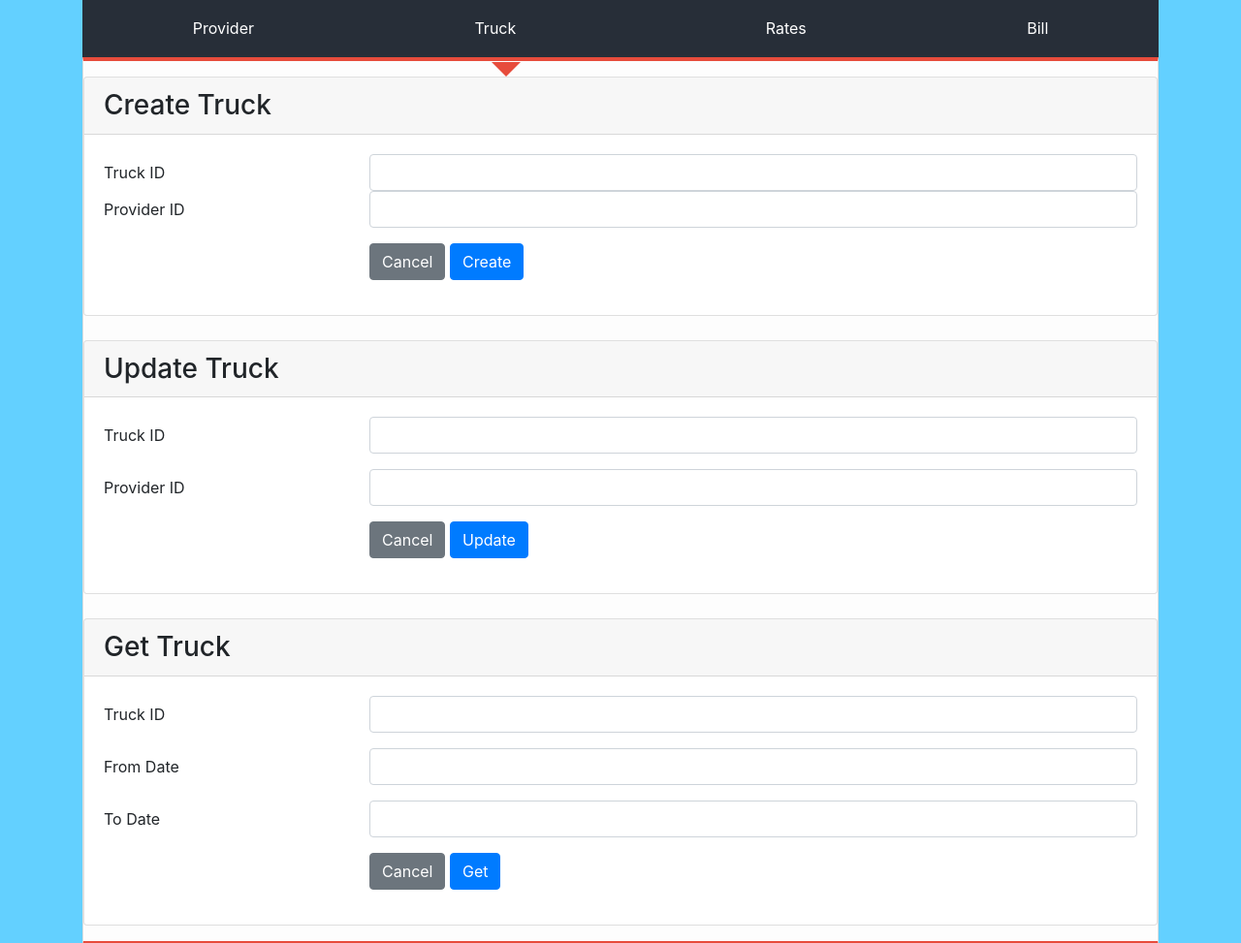
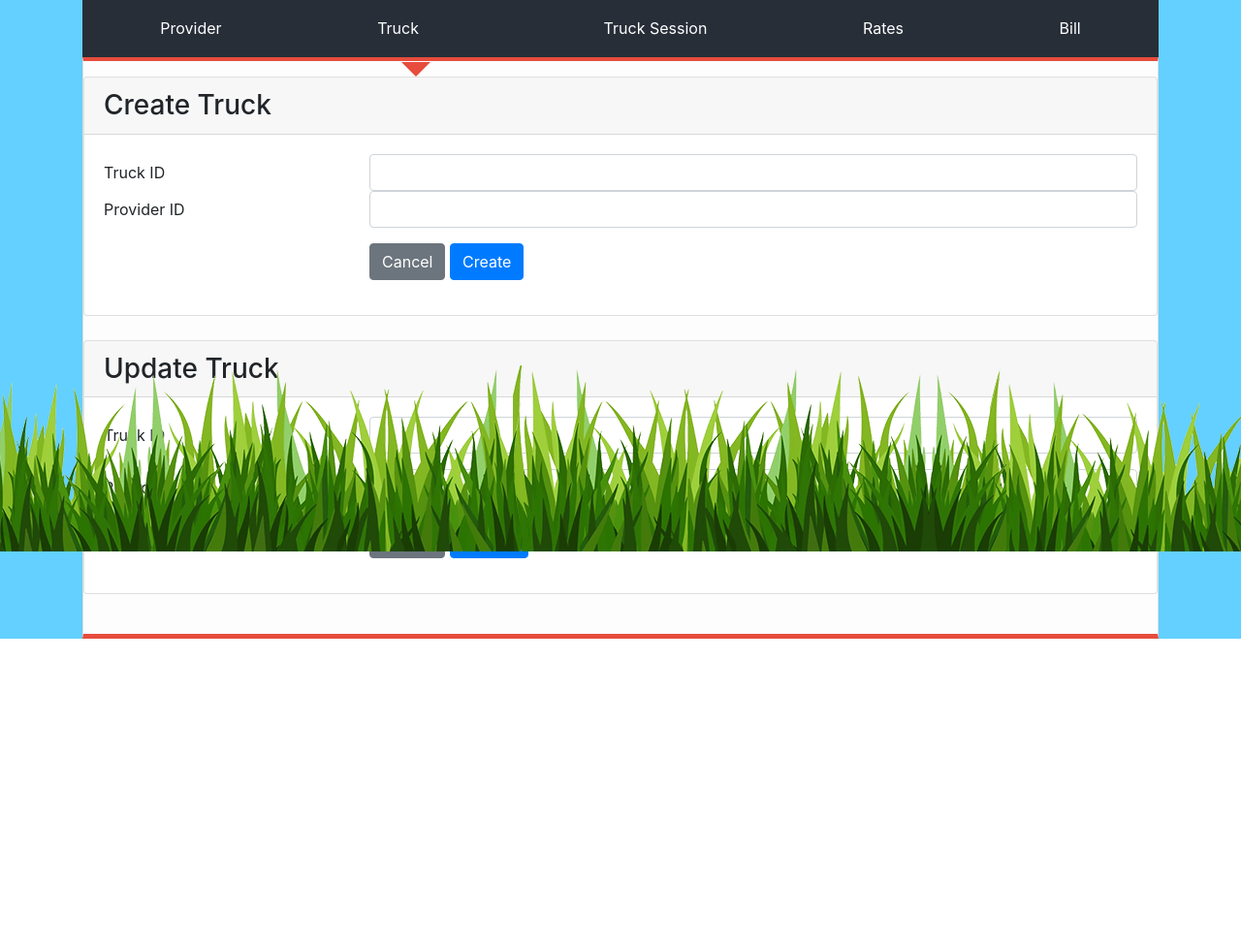
Before and after one commit to Ronemisimus/Gan_Shmuel_p, a Flask app: page / in a window 1280 px wide, after a click on "Truck". Shown: the part 231-1204 px from the top of the page at 97% size. After the commit the page ends 890 px from the top, so only its background shows below. Run offline with Flask 2, Linux system fonts and the light colour scheme; some libraries are stand-ins or nearby versions.

Commit message:
Improve GUI styling

```diff
--- /dev/null
+++ b/providers/app/flask-app/app/static/background.css
@@ -0,0 +1,53 @@
+@keyframes animatedClouds {
+  from {background-position-x:2247px;}
+  to {background-position-x:0;}
+  }
+@keyframes animatedGrass {
+  from {background-position-x:0;}
+  to {background-position-x:1301px;}
+  }
+
+  body {
+    margin:0;
+    padding:0;
+    background:#63D0FF;
+    height:100%;
+  }
+
+  #wrapper {
+    position:relative;
+    width:100%;
+    height:100%;
+  }
+
+  #ground {
+    background: url('./grass_tile-tinypng.png') repeat-x 0 0 transparent;
+    position: absolute;
+    bottom: 0;
+    left: 0;
+    z-index:2;
+    width: 100%;
+    height: 192px;
+    min-height:192px;
+    border:0 none transparent;
+    outline:0 none transparent;
+    -webkit-transform:translate3d(0,0,0.01);
+    transform:translate3d(0,0,0.01);
+    will-change: transform;
+    background-repeat: repeat-x;
+    animation: animatedGrass 11s linear infinite;
+  }
+
+  #clouds {
+    background: url('./bg-clouds2-tinypng.png') repeat-x 0 bottom #ACE6FF;
+    width:100%;
+    height:230px;
+    min-height:230px;
+    top:0;
+    left:0;
+    z-index:1;
+    -webkit-transform:translate3d(0,0,0.01);
+    transform:translate3d(0,0,0.01);
+    background-repeat: repeat-x;
+    animation: animatedClouds 40s linear infinite;
+  }
--- a/providers/app/flask-app/app/static/theme.css
+++ b/providers/app/flask-app/app/static/theme.css
@@ -1,45 +1,3 @@
-/* body{
-  margin:0;
-  padding:0;
-  background:#63D0FF;
-  height:100%;
-}
-
-#wrapper {
-  position:relative;
-  width:100%;
-  height:100%;
-}
-
-#clouds{
-  background:url("https://s3-us-west-2.amazonaws.com/s.cdpn.io/56901/bg-clouds2-tinypng.png") repeat-x 0 bottom #ACE6FF;
-  width:100%;
-  height:230px; /*190px*/
-  min-height:230px;
-  position:absolute;
-  top:0;
-  left:0;
-  z-index:1;
-  -webkit-transform:translate3d(0,0,0.01);
-  transform:translate3d(0,0,0.01);
-} */
-
-#ground {
-  background:url('https://s3-us-west-2.amazonaws.com/s.cdpn.io/56901/grass_tile-tinypng.png') repeat-x 0 0 transparent;
-  position: absolute;
-  bottom: 0;
-  left: 0;
-  z-index:2;
-  width: 100%;
-  height: 192px;
-  min-height:192px;
-  border:0 none transparent;
-  outline:0 none transparent;
-  -webkit-transform:translate3d(0,0,0.01);
-  transform:translate3d(0,0,0.01);
-  will-change: transform;
-}
-
 nav > .nav.nav-tabs{
 
     border: none;
--- a/providers/app/flask-app/app/templates/index.html
+++ b/providers/app/flask-app/app/templates/index.html
@@ -7,6 +7,7 @@
     <link rel="stylesheet" href="https://stackpath.bootstrapcdn.com/bootstrap/4.4.1/css/bootstrap.min.css"
       integrity="sha384-Vkoo8x4CGsO3+Hhxv8T/Q5PaXtkKtu6ug5TOeNV6gBiFeWPGFN9MuhOf23Q9Ifjh" crossorigin="anonymous">
     <link rel="stylesheet" type="text/css" href="../static/theme.css">
+    <link rel="stylesheet" type="text/css" href="../static/background.css">
     <script src="https://code.jquery.com/jquery-3.4.1.min.js" crossorigin="anonymous"></script>
     <script src="https://cdn.jsdelivr.net/npm/popper.js@1.16.0/dist/umd/popper.min.js"
       integrity="sha384-Q6E9RHvbIyZFJoft+2mJbHaEWldlvI9IOYy5n3zV9zzTtmI3UksdQRVvoxMfooAo"
@@ -87,7 +88,6 @@
       function getRate() {
         $.get("/rates",
           function (data) {
-            console.log(data)
             window.location = "/rates"
           });
       }
@@ -113,82 +113,11 @@
         $("#getRateBtn").click(getRate)
         $("#getBillBtn").click(getBill)
       });
-      // wait until DOM is ready
-      document.addEventListener("DOMContentLoaded", function (event) {
-
-        function ground() {
-
-          var tl = new TimelineMax({
-            repeat: -1
-          });
-
-          tl.to("#ground", 20, {
-            backgroundPosition: "1301px 0px",
-            force3D: true,
-            rotation: 0.01,
-            z: 0.01,
-            autoRound: false,
-            ease: Linear.easeNone
-          });
-
-          return tl;
-        }
-
-        function clouds() {
-
-          var tl = new TimelineMax({
-            repeat: -1
-          });
-
-          tl.to("#clouds", 52, {
-            backgroundPosition: "-2247px bottom",
-            force3D: true,
-            rotation: 0.01,
-            z: 0.01,
-            //autoRound:false,
-            ease: Linear.easeNone
-          });
-
-          return tl;
-        }
-
-        var masterTL = new TimelineMax({
-          repeat: -1
-        });
-
-        // window load event makes sure image is
-        // loaded before running animation
-        window.onload = function () {
-
-          masterTL
-            .add(ground(), 0)
-            .add(clouds(), 0)
-            .timeScale(0.7)
-            .progress(1).progress(0)
-            .play();
-
-        };
-
-      });
     </script>
 
-  <body style="margin:0;
-  padding:0;
-  background:#63D0FF;
-  height:100%;">
-    <div id="wrapper" style="position:relative;
-    width:100%;
-    height:100%;">
-      <div id="clouds" style="background:url('https://s3-us-west-2.amazonaws.com/s.cdpn.io/56901/bg-clouds2-tinypng.png') repeat-x 0 bottom #ACE6FF;
-      width:100%;
-      height:230px; /*190px*/
-      min-height:230px;
-      top:0;
-      left:0;
-      z-index:1;
-      -webkit-transform:translate3d(0,0,0.01);
-      transform:translate3d(0,0,0.01);
-      "></div>
+  <body>
+    <div id="wrapper">
+      <div id="clouds"></div>
       <div class="container" style="position: relative; min-height: 60%;">
         <div class="row">
           <div class="col-md-12 ">
@@ -198,6 +127,8 @@
                   aria-controls="nav-provider" aria-selected="true">Provider</a>
                 <a class="nav-item nav-link" id="nav-profile-tab" data-toggle="tab" href="#nav-truck" role="tab"
                   aria-controls="nav-truck" aria-selected="false">Truck</a>
+                <a class="nav-item nav-link" id="nav-session-tab" data-toggle="tab" href="#nav-session" role="tab"
+                  aria-controls="nav-session" aria-selected="false">Truck Session</a>
                 <a class="nav-item nav-link" id="nav-contact-tab" data-toggle="tab" href="#nav-rates" role="tab"
                   aria-controls="nav-rates" aria-selected="false">Rates</a>
                 <a class="nav-item nav-link" id="nav-about-tab" data-toggle="tab" href="#nav-bill" role="tab"
@@ -318,40 +249,6 @@
                   </div>
                 </div>
                 <br>
-                <div class="card card-outline-secondary">
-                  <div class="card-header">
-                    <h3 class="mb-0">Get Truck</h3>
-                  </div>
-                  <div class="card-body">
-                    <form class="form" id="getTruckFrom" method="PUT" role="form" autocomplete="off">
-                      <div class="form-group row">
-                        <label class="col-lg-3 col-form-label form-control-label">Truck ID</label>
-                        <div class="col-lg-9">
-                          <input class="form-control" name="truck" type="text">
-                        </div>
-                      </div>
-                      <div class="form-group row">
-                        <label class="col-lg-3 col-form-label form-control-label">From Date</label>
-                        <div class="col-lg-9">
-                          <input class="form-control" name="from" type="number">
-                        </div>
-                      </div>
-                      <div class="form-group row">
-                        <label class="col-lg-3 col-form-label form-control-label">To Date</label>
-                        <div class="col-lg-9">
-                          <input class="form-control" name="to" type="number">
-                        </div>
-                      </div>
-                      <div class="form-group row">
-                        <label class="col-lg-3 col-form-label form-control-label"></label>
-                        <div class="col-lg-9">
-                          <input type="reset" class="btn btn-secondary" value="Cancel">
-                          <input type="button" class="btn btn-primary" id="getTruckBtn" value="Get">
-                        </div>
-                      </div>
-                    </form>
-                  </div>
-                </div>
               </div>
               <div class="tab-pane fade" id="nav-rates" role="tabpanel" aria-labelledby="nav-rates-tab">
                 <div class="card card-outline-secondary">
@@ -388,6 +285,42 @@
                           id="getRateBtn" value="Download">
                       </span>
                     </div>
+                  </div>
+                </div>
+              </div>
+              <div class="tab-pane fade" id="nav-session" role="tabpanel" aria-labelledby="nav-session-tab">
+                <div class="card card-outline-secondary">
+                  <div class="card-header">
+                    <h3 class="mb-0">Get Truck</h3>
+                  </div>
+                  <div class="card-body">
+                    <form class="form" id="getTruckFrom" method="PUT" role="form" autocomplete="off">
+                      <div class="form-group row">
+                        <label class="col-lg-3 col-form-label form-control-label">Truck ID</label>
+                        <div class="col-lg-9">
+                          <input class="form-control" name="truck" type="text">
+                        </div>
+                      </div>
+                      <div class="form-group row">
+                        <label class="col-lg-3 col-form-label form-control-label">From Date</label>
+                        <div class="col-lg-9">
+                          <input class="form-control" name="from" type="number">
+                        </div>
+                      </div>
+                      <div class="form-group row">
+                        <label class="col-lg-3 col-form-label form-control-label">To Date</label>
+                        <div class="col-lg-9">
+                          <input class="form-control" name="to" type="number">
+                        </div>
+                      </div>
+                      <div class="form-group row">
+                        <label class="col-lg-3 col-form-label form-control-label"></label>
+                        <div class="col-lg-9">
+                          <input type="reset" class="btn btn-secondary" value="Cancel">
+                          <input type="button" class="btn btn-primary" id="getTruckBtn" value="Get">
+                        </div>
+                      </div>
+                    </form>
                   </div>
                 </div>
               </div>
@@ -431,18 +364,7 @@
           </div>
         </div>
       </div>
-      <div id="ground" style="background:url('https://s3-us-west-2.amazonaws.com/s.cdpn.io/56901/grass_tile-tinypng.png') repeat-x 0 0 transparent;
-      bottom: 0;
-      left: 0;
-      z-index:2;
-      width: 100%;
-      height: 192px;
-      min-height:192px;
-      border:0 none transparent;
-      outline:0 none transparent;
-      -webkit-transform:translate3d(0,0,0.01);
-      transform:translate3d(0,0,0.01);
-      will-change: transform;"></div>
+      <div id="ground"></div>
     </div>
   </body>
 
```
Also changed, not shown: providers/app/flask-app/app/static/bg-clouds2-tinypng.png (added), providers/app/flask-app/app/static/grass_tile-tinypng.png (added).
